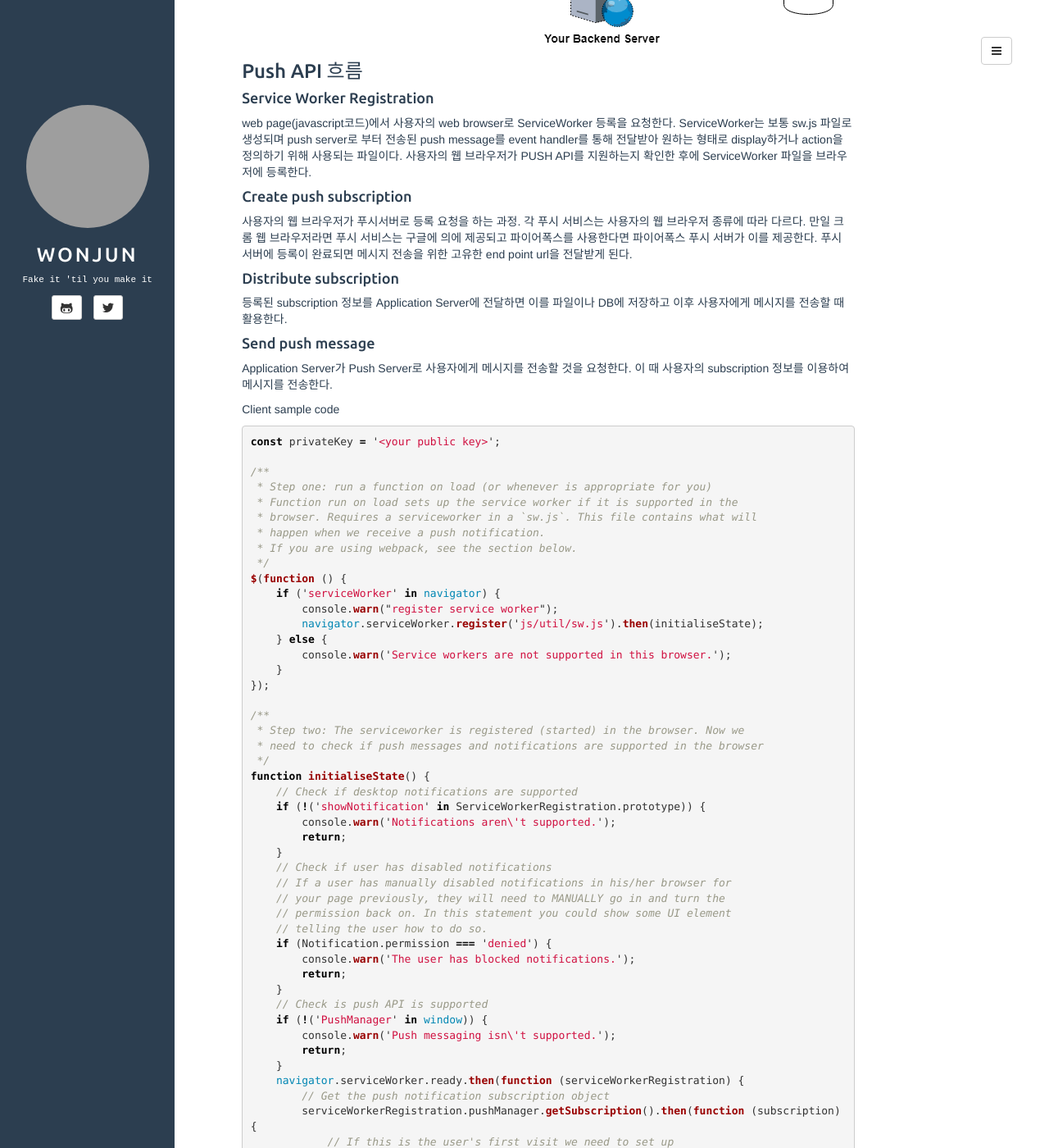
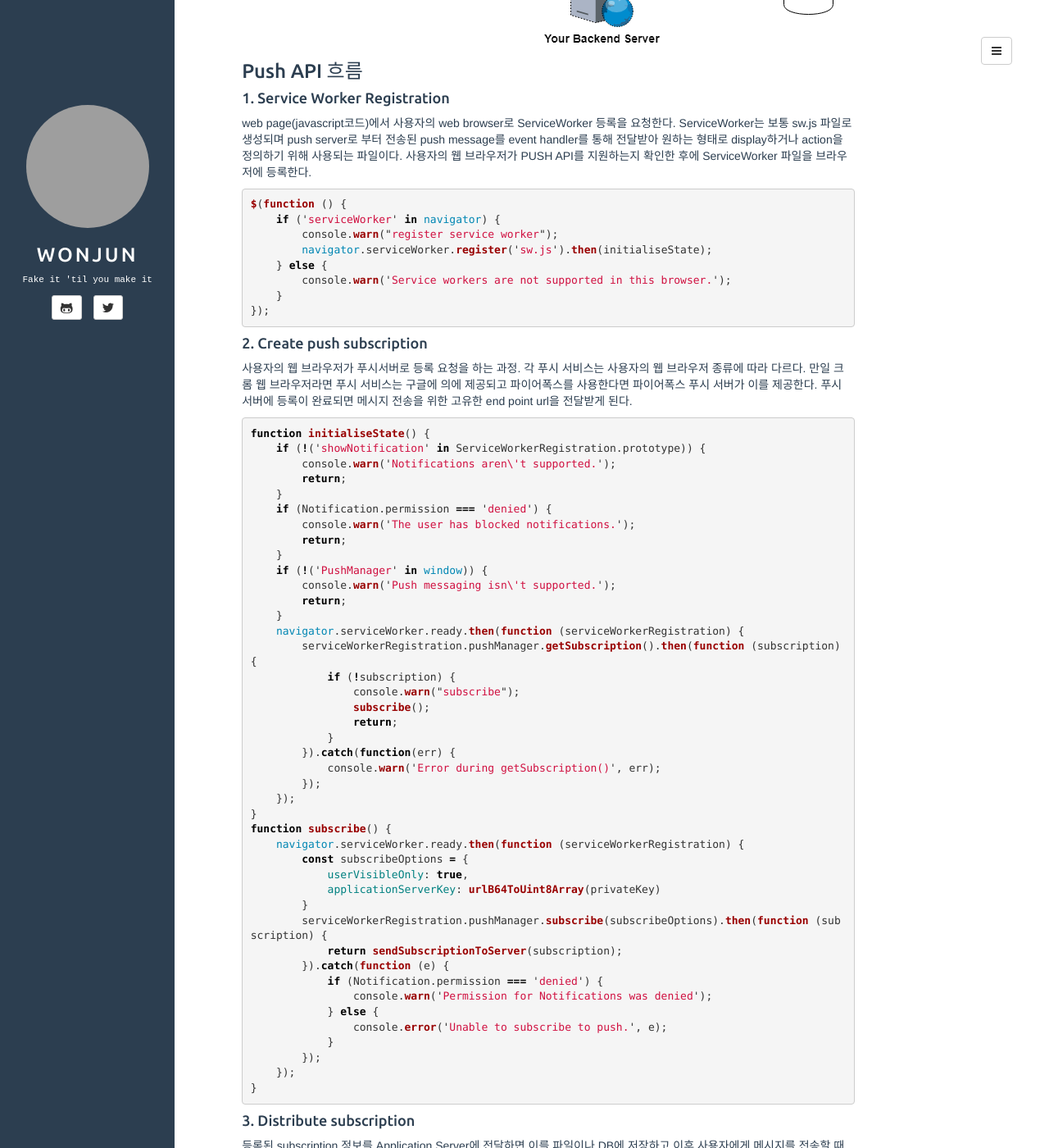
Before and after one commit to GrayhairWonjun/GrayhairWonjun.github.io, a Jekyll site: the page built from _posts/2019-09-01-Web-App-Push-Notifications.md, in a window 1280 px wide and 1400 px high, scrolled down 618 px. Shown: the whole window at 82% size. Built offline with Jekyll 4.4.1, drawn with Linux system fonts in a browser that asks for light colours; comment, search, counter and statistics services are not loaded; some of the changed text lies outside the part shown; grey boxes are pictures that could not be loaded.

````diff
--- a/_posts/2019-09-01-Web-App-Push-Notifications.md
+++ b/_posts/2019-09-01-Web-App-Push-Notifications.md
@@ -14,20 +14,94 @@ Web App Push notifications 작동방식에 대해 간단히 설명하면 아래
 ![Web-App-Push-Notifications-diagram](/assets/images/posts/2019-09-01-WebAppPushNotifications.png)
 
 ### Push API 흐름
-#### Service Worker Registration
+#### 1. Service Worker Registration
 web page(javascript코드)에서 사용자의 web browser로 ServiceWorker 등록을 요청한다. ServiceWorker는 보통 sw.js 파일로 생성되며
 push server로 부터 전송된 push message를 event handler를 통해 전달받아 원하는 형태로 display하거나 action을 정의하기 위해 사용되는 파일이다.
 사용자의 웹 브라우저가 PUSH API를 지원하는지 확인한 후에 ServiceWorker 파일을 브라우저에 등록한다.
-#### Create push subscription
+```javascript
+$(function () {
+    if ('serviceWorker' in navigator) {
+        console.warn("register service worker");
+        navigator.serviceWorker.register('sw.js').then(initialiseState);
+    } else {
+        console.warn('Service workers are not supported in this browser.');
+    }
+});
+```
+#### 2. Create push subscription
 사용자의 웹 브라우저가 푸시서버로 등록 요청을 하는 과정. 각 푸시 서비스는 사용자의 웹 브라우저 종류에 따라 다르다. 만일 크롬 웹 브라우저라면
 푸시 서비스는 구글에 의에 제공되고 파이어폭스를 사용한다면 파이어폭스 푸시 서버가 이를 제공한다. 푸시 서버에 등록이 완료되면 메시지 전송을 위한
 고유한 end point url을 전달받게 된다.
-#### Distribute subscription
+```javascript
+function initialiseState() {
+    if (!('showNotification' in ServiceWorkerRegistration.prototype)) {
+        console.warn('Notifications aren\'t supported.');
+        return;
+    }
+    if (Notification.permission === 'denied') {
+        console.warn('The user has blocked notifications.');
+        return;
+    }
+    if (!('PushManager' in window)) {
+        console.warn('Push messaging isn\'t supported.');
+        return;
+    }
+    navigator.serviceWorker.ready.then(function (serviceWorkerRegistration) {
+        serviceWorkerRegistration.pushManager.getSubscription().then(function (subscription) {
+            if (!subscription) {
+                console.warn("subscribe");
+                subscribe();
+                return;
+            }
+        }).catch(function(err) {
+            console.warn('Error during getSubscription()', err);
+        });
+    });
+}
+function subscribe() {
+    navigator.serviceWorker.ready.then(function (serviceWorkerRegistration) {
+        const subscribeOptions = {
+            userVisibleOnly: true,
+            applicationServerKey: urlB64ToUint8Array(privateKey)
+        }
+        serviceWorkerRegistration.pushManager.subscribe(subscribeOptions).then(function (subscription) {
+            return sendSubscriptionToServer(subscription);
+        }).catch(function (e) {
+            if (Notification.permission === 'denied') {
+                console.warn('Permission for Notifications was denied');
+            } else {
+                console.error('Unable to subscribe to push.', e);
+            }
+        });
+    });
+}
+```
+#### 3. Distribute subscription
 등록된 subscription 정보를 Application Server에 전달하면 이를 파일이나 DB에 저장하고 이후 사용자에게 메시지를 전송할 때 활용한다.
-#### Send push message
+```javascript
+function sendSubscriptionToServer(subscription) {
+    var key = subscription.getKey ? subscription.getKey('p256dh') : '';
+    var auth = subscription.getKey ? subscription.getKey('auth') : '';
+
+    return fetch('/push/subscription', {
+        method: 'POST',
+        headers: {
+            'Content-Type': 'application/json'
+        },
+        body: JSON.stringify({
+            endpoint: subscription.endpoint,
+            key: key ? btoa(String.fromCharCode.apply(null, new Uint8Array(key))) : '',
+            auth: auth ? btoa(String.fromCharCode.apply(null, new Uint8Array(auth))) : ''
+        })
+    });
+}
+```
+#### 4. Send push message
 Application Server가 Push Server로 사용자에게 메시지를 전송할 것을 요청한다. 이 때 사용자의 subscription 정보를 이용하여 메시지를 전송한다.
 
-Client sample code
+아래 위의 내용을 종합하여 만들어진 sample code이다. \<your public key\>  부분에 public key를 넣어주면 된다.
+
+**Client sample code**
 ```javascript
 const privateKey = '<your public key>';
 
@@ -121,7 +195,7 @@ function subscribe() {
         // <moniassist.nhausa.com>. This is why it is async and requires a catch.
         const subscribeOptions = {
             userVisibleOnly: true,
-            applicationServerKey: urlB64ToUint8Array('BNYD6XtseanRx1iEwmRPtu38ifFnvl1YJMd9DTbiiFb8Yr2Evsn_R0Ctqkoe7xYSxQ439dNa8_8eQ6vRSc_EZtI')
+            applicationServerKey: urlB64ToUint8Array(privateKey)
         }
         serviceWorkerRegistration.pushManager.subscribe(subscribeOptions).then(function (subscription) {
             // Update the server state with the new subscription
@@ -161,8 +235,9 @@ function sendSubscriptionToServer(subscription) {
     });
 }
 ```
+아래 코드는 serviceWorker 예제코드이다. 메시지를 받는 이벤트와 받은 메시지를 클릭했을때의 이벤트에 대한 핸들러를 등록하는 코드이다.
 
-sw.js 예제 소스코드
+**sw.js 예제 소스코드**
 ```javascript
 'use strict';
 
@@ -183,8 +258,9 @@ self.addEventListener('notificationclick', function(event) {
     event.waitUntil(clients.openWindow(event.data.url));
 });
 ```
+아래 서버 예제는 web-push 라이브러리(https://github.com/web-push-libs/webpush-java/) 를 이용하여 push notification을 전송하고 있다. Client가 subscription 정보를 서버로 전송하면 이를 세션에 저장한 후 클라이언트에게 푸시 메시지를 전송한다. 실제 코드에서는 전달 받은 subscription 정보를 디비에 저장한 후 향후 푸시 메시지를 전송할 때 디비에서 조회하여 사용하면 된다.
 
-Server 예제 코드
+**Server 예제 코드**
 ```java
 @Service
 public class PushNotificationService {
````
Also changed, not shown: other parts of _posts/2019-09-01-Web-App-Push-Notifications.md (+2 -0 lines).
